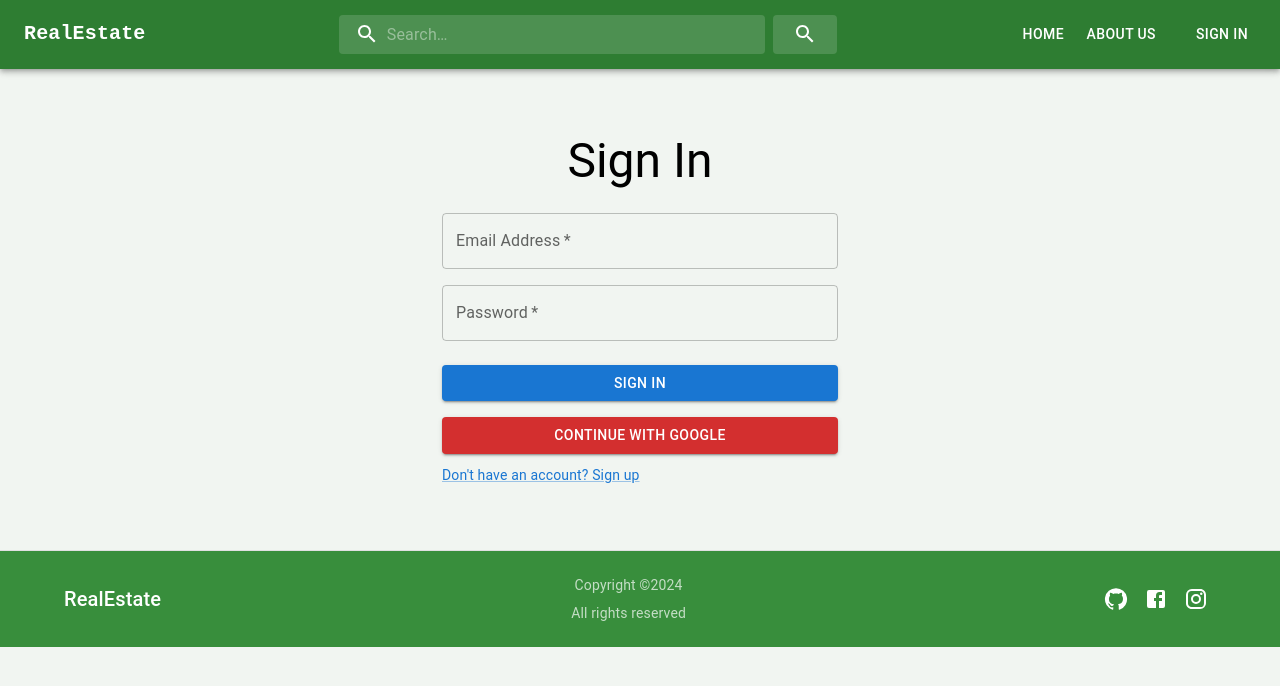
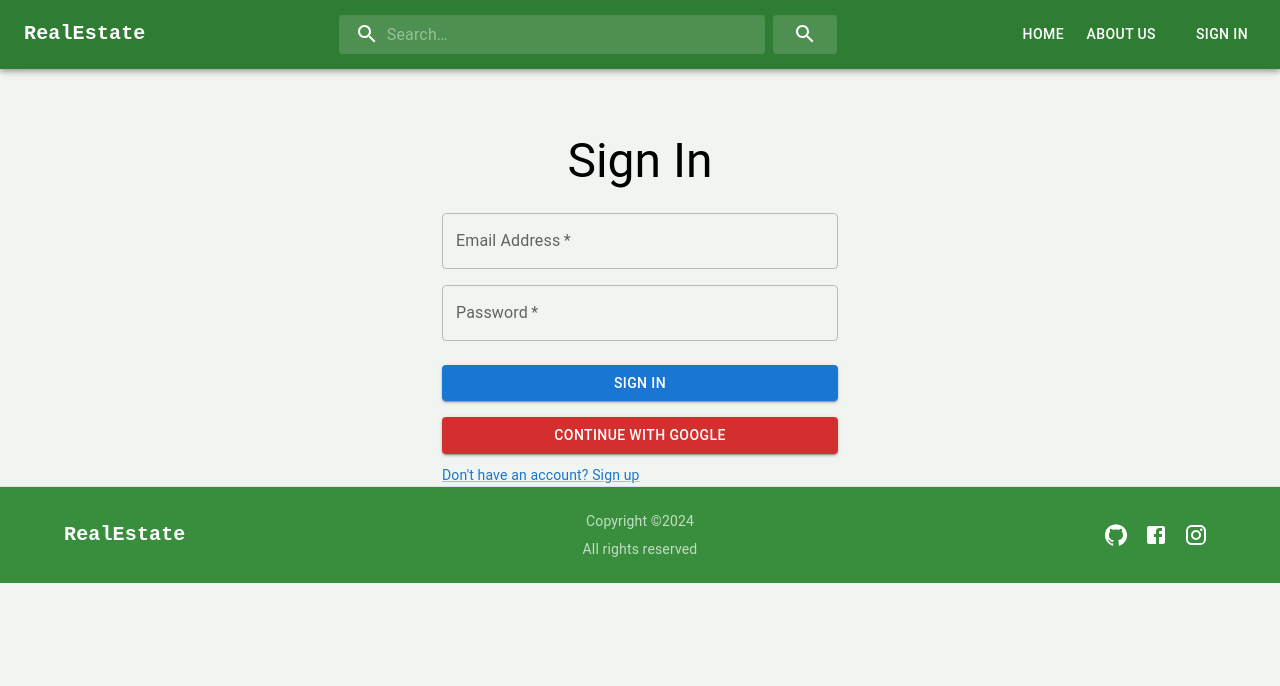
Before and after one commit to PasanMadhuranga/Real-Estate-Marketplace, a React (Vite) app in the folder client/: page /sign-in in a window 1280 px wide. Shown: the top 686 px of the page. Built offline with nearby package versions, Linux system fonts and the light colour scheme; no server answers.

Commit message:
style footer

```diff
--- a/client/src/components/Footer.jsx
+++ b/client/src/components/Footer.jsx
@@ -1,48 +1,80 @@
-import React from 'react';
-import Container from '@mui/material/Container';
-import {Grid,Box} from '@mui/material';
-import Typography from '@mui/material/Typography';
-import Link from '@mui/material/Link';
-import IconButton from '@mui/material/IconButton';
-import GitHubIcon from '@mui/icons-material/GitHub';
-import FacebookIcon from '@mui/icons-material/Facebook';
-import InstagramIcon from '@mui/icons-material/Instagram';
-import { green } from '@mui/material/colors';
+import React from "react";
+import Container from "@mui/material/Container";
+import { Grid, Box } from "@mui/material";
+import Typography from "@mui/material/Typography";
+import Link from "@mui/material/Link";
+import IconButton from "@mui/material/IconButton";
+import GitHubIcon from "@mui/icons-material/GitHub";
+import FacebookIcon from "@mui/icons-material/Facebook";
+import InstagramIcon from "@mui/icons-material/Instagram";
+import { green } from "@mui/material/colors";
 
 const Footer = () => {
   const currentYear = new Date().getFullYear();
 
   const styles = {
     footer: {
-      marginTop: '64px',
-      padding: '24px 0',
-      borderTop: '1px solid #e0e0e0',
+      padding: "24px 0",
+      borderTop: "1px solid #e0e0e0",
       backgroundColor: green[700],
-      color: 'white',
+      color: "white",
     },
   };
 
   return (
     <footer style={styles.footer}>
-      <Container maxWidth="lg" color='success'>
-        <Grid container spacing={4} justifyContent="space-between" alignItems="center">
-          <Grid item style={styles.logo}>
-            <Typography variant="h6" >
+      <Container color="success" maxWidth="lg">
+        <Grid
+          container
+          spacing={2}
+          justifyContent="space-between"
+          alignItems="center"
+        >
+          <Grid item xs={12} sm={4}>
+            <Typography
+              variant="h6"
+              noWrap
+              component="a"
+              href="/"
+              sx={{
+                fontFamily: "monospace",
+                fontWeight: 700,
+                color: "white",
+                textDecoration: "none",
+                display: { xs: "flex", md: "block" },
+                justifyContent: { xs: "center", md: "start" },
+              }}
+            >
               RealEstate
             </Typography>
           </Grid>
-          <Grid item>
-            <Box sx={{display:'flex',flexDirection:'column',alignItems:'center'}} >
-            <Typography variant="body2"  sx={{mb:1,opacity:'0.7'}}>
+          <Grid item xs={12} sm={4}>
+            <Box
+              sx={{
+                display: "flex",
+                flexDirection: "column",
+                alignItems: "center",
+              }}
+            >
+              <Typography variant="body2" sx={{ mb: 1, opacity: "0.7" }}>
                 Copyright &copy;
                 {currentYear}
               </Typography>
-            <Typography variant="body2" sx={{opacity:0.7}} >
+              <Typography variant="body2" sx={{ opacity: 0.7 }}>
                 All rights reserved
               </Typography>
             </Box>
           </Grid>
-          <Grid item>
+          <Grid
+            item
+            xs={12}
+            sm={4}
+            sx={{
+              display: "flex",
+              justifyContent: { xs: "center", md: "end" },
+            }}
+          >
+            <Box>
               <IconButton color="inherit" href="#">
                 <GitHubIcon />
               </IconButton>
@@ -52,8 +84,8 @@ const Footer = () => {
               <IconButton color="inherit" href="#">
                 <InstagramIcon />
               </IconButton>
+            </Box>
           </Grid>
-
         </Grid>
       </Container>
     </footer>
--- a/client/src/components/Header.jsx
+++ b/client/src/components/Header.jsx
@@ -19,6 +19,7 @@ import { alpha, styled } from "@mui/material/styles";
 import InputBase from "@mui/material/InputBase";
 import SearchIcon from "@mui/icons-material/Search";
 
+// This button is a styled version of the Button component from Material-UI
 const StyledSearchButton = styled(Button)(({ theme }) => ({
   backgroundColor: alpha(theme.palette.common.white, 0.15),
   "&:hover": {
@@ -35,8 +36,7 @@ const Search = styled("div")(({ theme }) => ({
   },
   width: "100%",
   marginLeft: 0,
-  [theme.breakpoints.up("sm")]: {
-    width: "70%",
+  [theme.breakpoints.up("sm")]: { // the properties in this block will be applied when the screen width is greater than or equal to 'sm' breakpoint
   },
   [theme.breakpoints.up("lg")]: {
     width: "50%",
@@ -103,10 +103,10 @@ export default function Header() {
     <AppBar position="static" color="success">
       <Container maxWidth="xl">
         <Toolbar disableGutters>
-          <Box sx={{ display: { xs: "flex", md: "none" } }}>
+          <Box sx={{ display: { xs: "flex", md: "none" } }}> {/* this box will be displayed only on xs and md screens */}
             <IconButton
               size="large"
-              aria-label="account of current user"
+              aria-label="menu-item"
               aria-controls="menu-appbar"
               aria-haspopup="true"
               onClick={handleOpenNavMenu}
```
Lines whose indentation alone changed are shown as unchanged.
